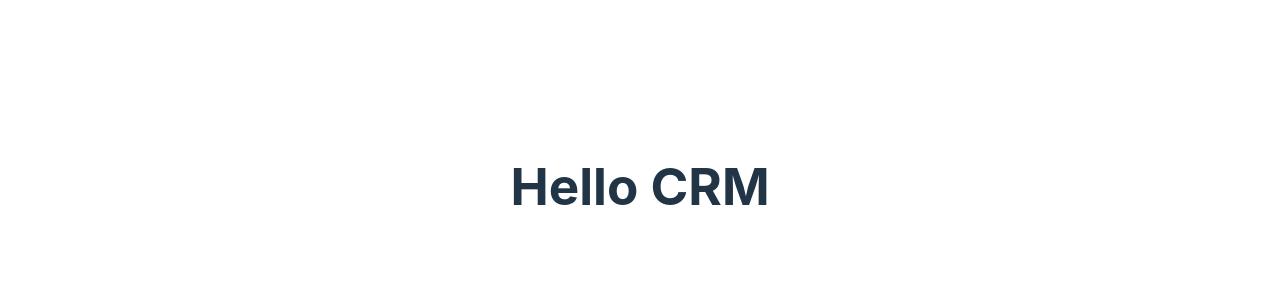
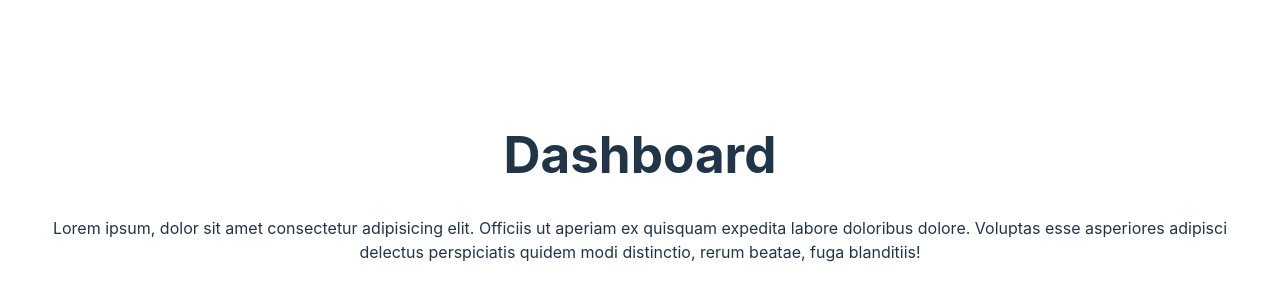
Before and after one commit to Icaros95/crm-facturation, a React (Vite) app in the folder crm-app/: page / in a window 1280 px wide. Shown: the part 214-514 px from the top of the page. Built offline with nearby package versions, Linux system fonts and the light colour scheme.

Commit message:
routing of pages and creation of relevant folders

```diff
--- a/crm-app/package.json
+++ b/crm-app/package.json
@@ -16,6 +16,7 @@
     "@mui/material": "^5.14.5",
     "react": "^18.2.0",
     "react-dom": "^18.2.0",
+    "react-router-dom": "^6.15.0",
     "sass": "^1.65.1"
   },
   "devDependencies": {
--- a/crm-app/src/App.tsx
+++ b/crm-app/src/App.tsx
@@ -1,13 +1,23 @@
+import { BrowserRouter as Router, Routes, Route} from 'react-router-dom';
 import './App.css'
+import Dashboard from './pages/1.dashboard/Dashboard';
+import Customers from './pages/2.customers/Customers';
+import Items from './pages/3.Items/Items';
+import Estimates from './pages/4.Estimates/Estimates';
 
 function App() {
 
 
   return (
     <>
-      <div>
-        <h1>Hello CRM</h1>
-      </div>
+      <Router>
+        <Routes>
+          <Route path='/' element={<Dashboard />} />
+          <Route path='/customers' element={<Customers />} />
+          <Route path='/items' element={<Items />} />
+          <Route path='/estimates' element={<Estimates />} />
+        </Routes>
+      </Router>
     </>
   )
 }
--- /dev/null
+++ b/crm-app/src/pages/1.dashboard/Dashboard.tsx
@@ -0,0 +1,12 @@
+import '../../App.css';
+
+const Dashboard = () => {
+    return (
+        <div>
+            <h1>Dashboard</h1>
+            <p> Lorem ipsum, dolor sit amet consectetur adipisicing elit. Officiis ut aperiam ex quisquam expedita labore doloribus dolore. Voluptas esse asperiores adipisci delectus perspiciatis quidem modi distinctio, rerum beatae, fuga blanditiis!</p>
+        </div>
+    )
+}
+
+export default Dashboard;
--- /dev/null
+++ b/crm-app/src/pages/2.customers/Customers.tsx
@@ -0,0 +1,12 @@
+import '../../App.css';
+
+const Customers = () => {
+    return (
+        <div>
+            <h1>Customers</h1>
+            <p> Lorem ipsum, dolor sit amet consectetur adipisicing elit. Officiis ut aperiam ex quisquam expedita labore doloribus dolore. Voluptas esse asperiores adipisci delectus perspiciatis quidem modi distinctio, rerum beatae, fuga blanditiis!</p>
+        </div>
+    )
+}
+
+export default Customers;
--- /dev/null
+++ b/crm-app/src/pages/3.Items/Items.tsx
@@ -0,0 +1,12 @@
+import '../../App.css';
+
+const Items = () => {
+    return (
+        <div>
+            <h1>Items</h1>
+            <p> Lorem ipsum, dolor sit amet consectetur adipisicing elit. Officiis ut aperiam ex quisquam expedita labore doloribus dolore. Voluptas esse asperiores adipisci delectus perspiciatis quidem modi distinctio, rerum beatae, fuga blanditiis!</p>
+        </div>
+    )
+}
+
+export default Items;
--- /dev/null
+++ b/crm-app/src/pages/4.Estimates/Estimates.tsx
@@ -0,0 +1,12 @@
+import '../../App.css';
+
+const Estimates = () => {
+    return (
+        <div>
+            <h1>Estimates</h1>
+            <p> Lorem ipsum, dolor sit amet consectetur adipisicing elit. Officiis ut aperiam ex quisquam expedita labore doloribus dolore. Voluptas esse asperiores adipisci delectus perspiciatis quidem modi distinctio, rerum beatae, fuga blanditiis!</p>
+        </div>
+    )
+}
+
+export default Estimates;
```
Also changed, not shown: 1 other file (tests, documents, lock files or other folders).
